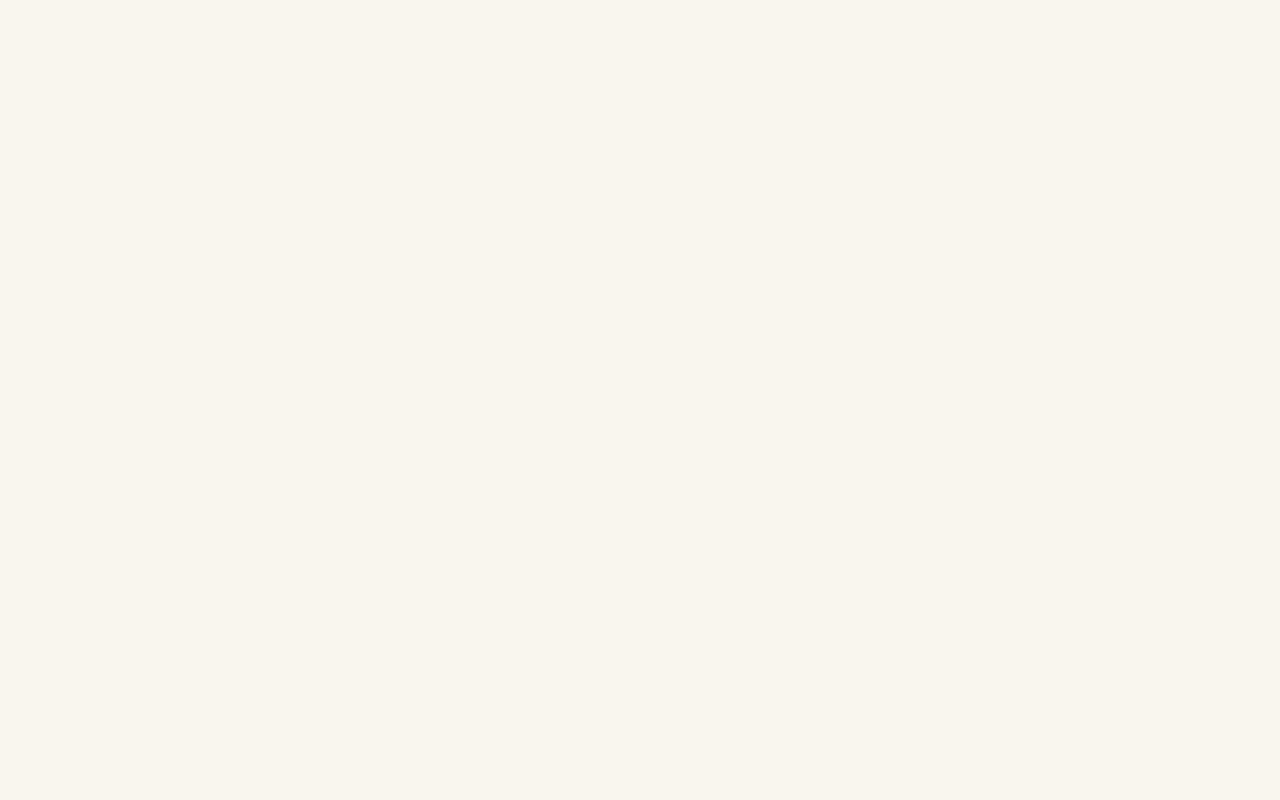
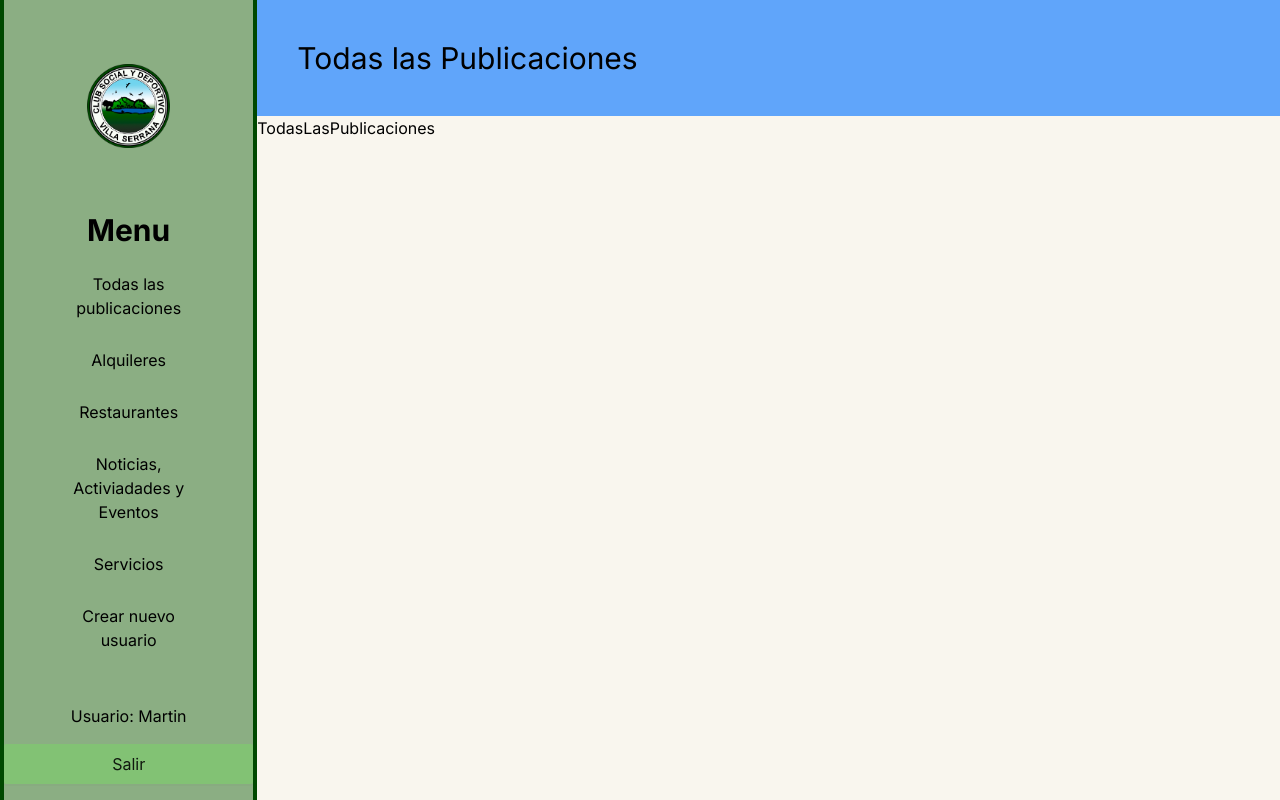
Before and after one commit to valentinCorrea25/ClubSocialVillaSerranaPage, a Next.js app: page /admin/panelDeControl in a window 1280 px wide. Built offline with nearby package versions, Linux system fonts and the light colour scheme.

Commit message:
detalles esteticos

```diff
--- a/app/admin/page.js
+++ b/app/admin/page.js
@@ -3,10 +3,15 @@ import React from 'react';
 import { LockOutlined, UserOutlined } from '@ant-design/icons';
 import { Button, Checkbox, Form, Input, Flex } from 'antd';
 import image from '@/public/images/loginScreen.jpg';
+import { useRouter } from 'next/navigation';
+
 const Admin = () => {
   const onFinish = (values) => {
     console.log('Received values of form: ', values);
   };
+
+  const router = useRouter();
+
   return (
     <>
       <div className='flex gap-5 justify-between items-center'>
@@ -54,7 +59,7 @@ const Admin = () => {
         </Form.Item>
 
         <Form.Item>
-          <Button block type="primary" htmlType="submit">
+          <Button block type="primary" htmlType="submit" onClick={() => router.push('admin/paneldecontrol')}>
             Log in
           </Button>
         </Form.Item>
--- a/app/admin/panelDeControl/page.js
+++ b/app/admin/panelDeControl/page.js
@@ -66,10 +66,10 @@ export default function PanelDeControl() {
 
   return (
     <div className="flex">
-      <div className="h-full min-h-[100vh] bg-[--verde-menu] border-x-4 border-[--verde-oscuro-alternativo] flex flex-col justify-between">
+      <div className="h-full min-h-[100vh] w-[25%] bg-[--verde-menu] border-x-4 border-[--verde-oscuro-alternativo] flex flex-col justify-between">
 
         <div>
-          <div className="w-2/3 m-auto my-16">
+          <div className="w-1/3 m-auto my-16">
             <Image
               src={logo}
               width={0}
--- a/app/layout.js
+++ b/app/layout.js
@@ -7,16 +7,19 @@ const inter = Inter({ subsets: ["latin"] });
 
 export const metadata = {
   title: "Villa Serrana Club Social & Deportivo",
-  description: "Sitio turistico oficial de el Club Social y Deportivo de Villa Serrana",
+  description:
+    "Sitio turistico oficial de el Club Social y Deportivo de Villa Serrana",
 };
 
 export default function RootLayout({ children }) {
   return (
     <html lang="en">
       <body className={inter.className}>
-        <PublicacionesProvider>
-          <LayoutComponent>{children}</LayoutComponent>
-        </PublicacionesProvider>
+        <LayoutComponent>
+          {/* <PublicacionesProvider>
+          </PublicacionesProvider> */}
+          {children}
+        </LayoutComponent>
       </body>
     </html>
   );
--- a/components/home/Navbar.jsx
+++ b/components/home/Navbar.jsx
@@ -2,17 +2,17 @@
 import React from 'react';
 import Image from 'next/image';
 import logo from '@/public/images/logo.png';
-import Router from 'next/navigation';
+import {useRouter} from 'next/navigation';
 
 export default function Navbar() {
 
-  const router = userRouter();
+  const router = useRouter();
 
   return (
     <nav className="bg-[--blanco] border-b-4 border-[--verder-super-oscuro] montserrat">
       <div className="max-w-screen-xl flex flex-wrap items-center justify-between mx-auto p-4 h-20 relative">
         <a href="/" className="flex items-center space-x-3 rtl:space-x-reverse absolute top-[30%]">
-            <Image src={logo} width={0} height={0} className="w-[25%]" alt="Logo Villa Serrana Club Social y Deportivo"  />
+            <Image src={logo} width={0} height={0} className="w-[10%]" alt="Logo Villa Serrana Club Social y Deportivo"  />
         </a>
         <div className='h-8'/>
         <button data-collapse-toggle="navbar-default" type="button" className="inline-flex items-center p-2 w-10 h-10 justify-center text-sm text-gray-500 rounded-lg md:hidden hover:bg-gray-100 focus:outline-none focus:ring-2 focus:ring-gray-200 dark:text-gray-400 dark:hover:bg-gray-700 dark:focus:ring-gray-600" aria-controls="navbar-default" aria-expanded="false">
--- a/package.json
+++ b/package.json
@@ -15,6 +15,7 @@
     "@react-icons/all-files": "^4.1.0",
     "antd": "^5.19.2",
     "next": "^14.2.5",
+    "prisma-client": "^0.0.0",
     "react": "^18.3.1",
     "react-dom": "^18.3.1",
     "react-icons": "^5.2.1",
```
Also changed, not shown: 2 other files (tests, documents, lock files or other folders).
